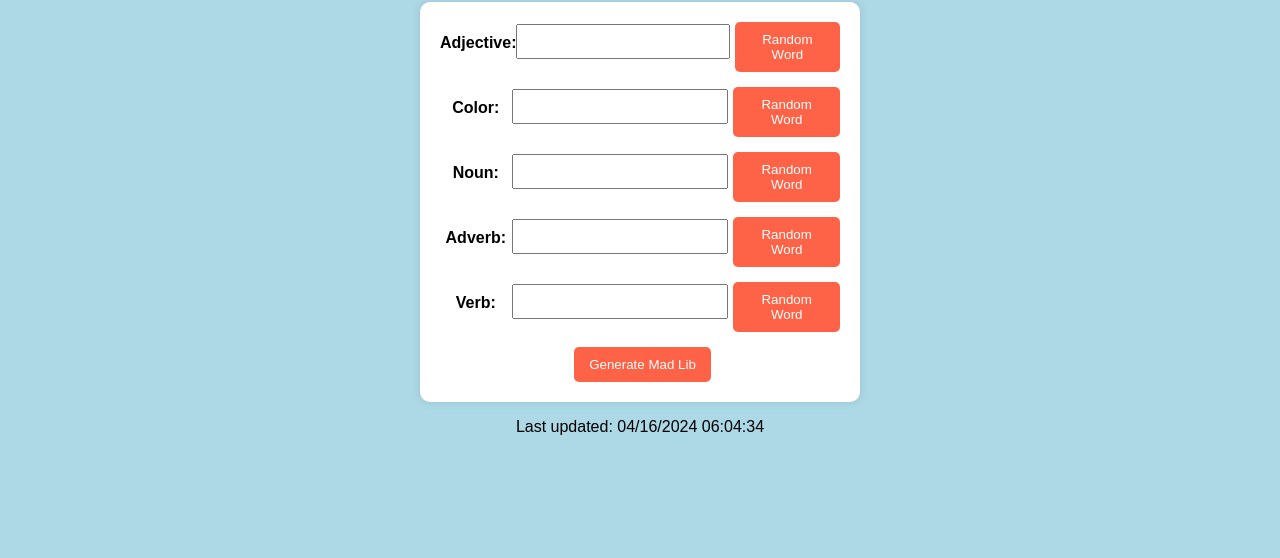
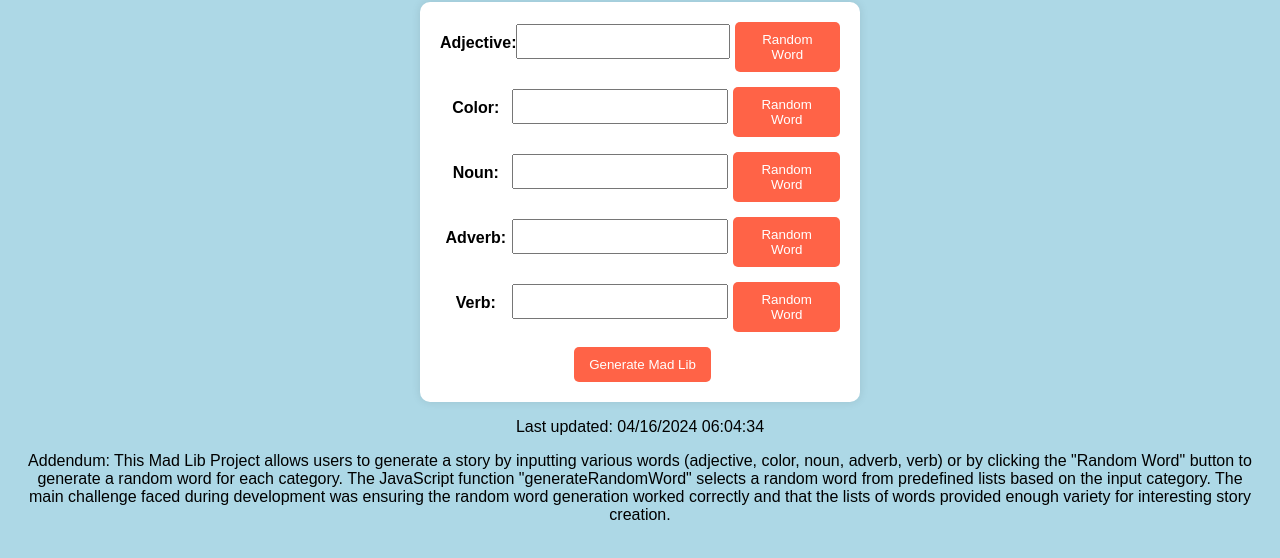
Before and after one commit to Aneesshaikk02/ITC505-lab-7, a website: page public/index.html in a window 1280 px wide. Shown: the part 78-636 px from the top of the page. Drawn offline with Linux system fonts and the light colour scheme.

Commit message:
Update index.html

```diff
--- a/public/index.html
+++ b/public/index.html
@@ -129,10 +129,12 @@
             document.getElementById(inputId).value = randomWord;
         }
     </script>
-<footer>
+
+    <footer>
         <p>Last updated:
             <span id="lastModified"></span>
         </p>
+        <p>Addendum: This Mad Lib Project allows users to generate a story by inputting various words (adjective, color, noun, adverb, verb) or by clicking the "Random Word" button to generate a random word for each category. The JavaScript function "generateRandomWord" selects a random word from predefined lists based on the input category. The main challenge faced during development was ensuring the random word generation worked correctly and that the lists of words provided enough variety for interesting story creation.</p>
     </footer>
     <script type="text/javascript">
          var x = document.lastModified;
```
